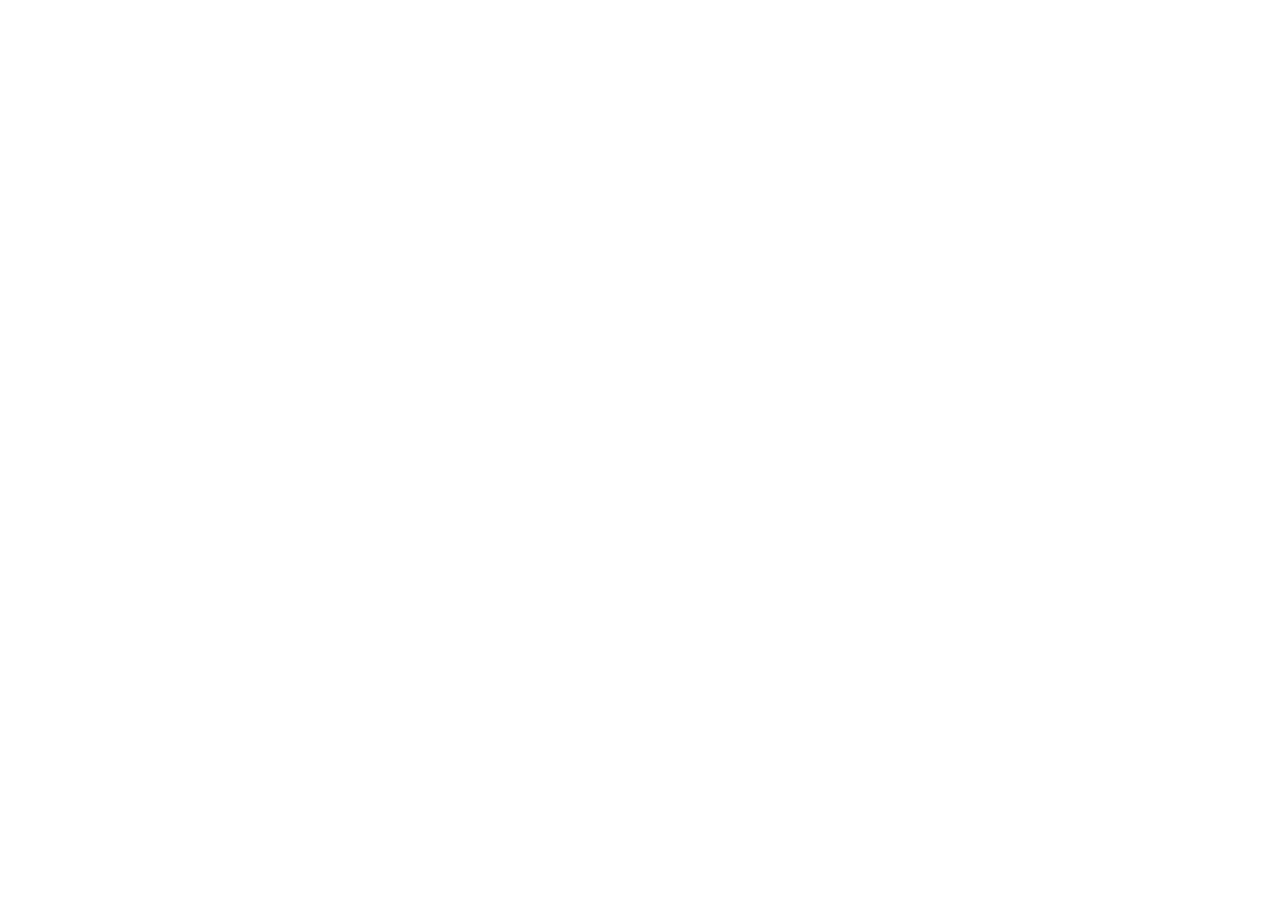
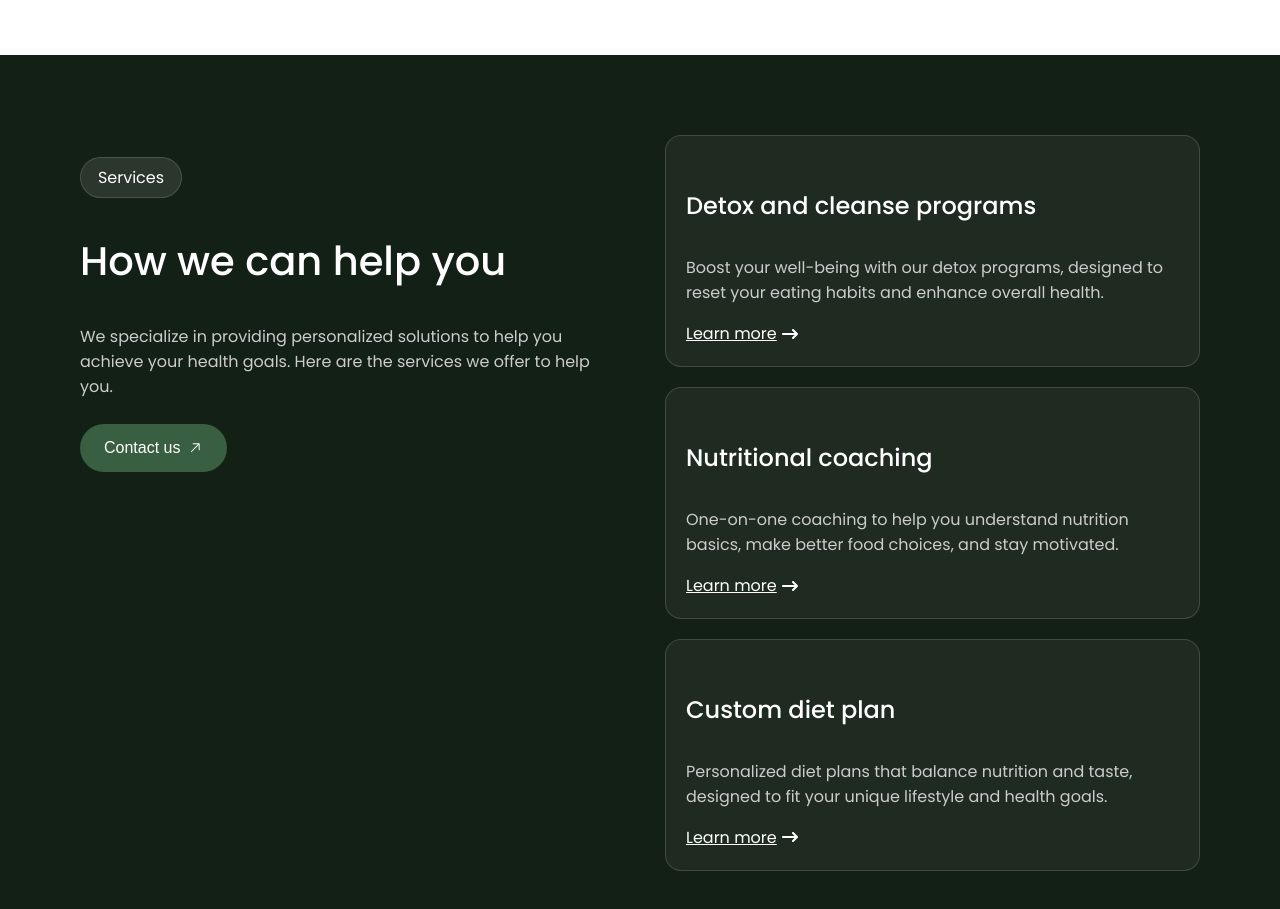
Before and after one commit to MarijaBute/vitalize-site, a React (Create React App) app: page / in a window 1280 px wide. Shown: the part 1740-2649 px from the top of the page. Before the commit the page ends 1795 px from the top, so only its background shows below. Built offline with nearby package versions, Linux system fonts and the light colour scheme.

Commit message:
Services section added

```diff
--- a/src/components/Home/Home.jsx
+++ b/src/components/Home/Home.jsx
@@ -2,6 +2,7 @@
 import { GoArrowUpRight } from "react-icons/go";
 import Counter from './components/Counter/Counter';
 import HomeAbout from './components/HomeAbout/HomeAbout';
+import HomeServices from './components/HomeServices/HomeServices';
 
 export default function Home() {
     return (
@@ -33,6 +34,7 @@
 
         <Counter />
         <HomeAbout />
+        <HomeServices />
 
         </>
     )
--- a/src/components/Home/components/HomeServices/HomeServices.jsx
+++ b/src/components/Home/components/HomeServices/HomeServices.jsx
@@ -1,15 +1,42 @@
 import './homeservices.css';
+import { GoArrowUpRight } from "react-icons/go";
+import { FaArrowRightLong } from "react-icons/fa6";
 
 export default function HomeServices() {
     return(
         <div className="home-services">
             <div className="home-services-wrapper">
                 <div className="home-services-left">
-
+                    <h4 className="services-subheading">Services</h4>
+                    <h2 className="services-heading">How we can help you</h2>
+                    <p className="services-paragraph">We specialize in providing personalized solutions to help you achieve your health goals. Here are the services we offer to help you.</p>
+                    <div className="services-button">
+                        <button className="services-btn">Contact us <GoArrowUpRight /></button>
+                    </div>
                 </div>
 
                 <div className="home-services-right">
+                    <div className="service-cards">
 
+                        <div className="service-card">
+                            <h4 className="service-heading">Detox and cleanse programs</h4>
+                            <p className="service-paragraph">Boost your well-being with our detox programs, designed to reset your eating habits and enhance overall health.</p>
+                            <a href="" className="service-link">Learn more <FaArrowRightLong /></a>
+                        </div>
+
+                        <div className="service-card">
+                            <h4 className="service-heading">Nutritional coaching</h4>
+                            <p className="service-paragraph">One-on-one coaching to help you understand nutrition basics, make better food choices, and stay motivated.</p>
+                            <a href="" className="service-link">Learn more <FaArrowRightLong /></a>
+                        </div>
+
+                        <div className="service-card">
+                            <h4 className="service-heading">Custom diet plan</h4>
+                            <p className="service-paragraph">Personalized diet plans that balance nutrition and taste, designed to fit your unique lifestyle and health goals.</p>
+                            <a href="" className="service-link">Learn more <FaArrowRightLong /></a>
+                        </div>
+
+                    </div>
                 </div>
             </div>
         </div>
--- a/src/components/Home/components/HomeServices/homeservices.css
+++ b/src/components/Home/components/HomeServices/homeservices.css
@@ -2,3 +2,90 @@
     padding: 80px;
     background-color: #132016;
 }
+
+.home-services-wrapper{
+    display: flex;
+    justify-content: center;
+    gap: 50px;
+}
+
+.home-services-left,
+.home-services-right{
+    width: 50%;
+}
+
+.services-subheading{
+    background-color: rgba(255, 255, 255, 0.1);
+    padding: 7px 15px;
+    border-radius: 50px;
+    max-width: 70px;
+    color: #ffffff;
+    font-size: 16px;
+    font-weight: 400;
+    border: 1px solid rgba(255, 255, 255, 0.15);
+    display: flex;
+    justify-content: center;
+    align-items: center;
+}
+
+.services-heading{
+    font-size: 40px;
+    color: #ffffff;
+    font-weight: 500;
+}
+
+.services-paragraph{
+    color: rgb(204, 204, 204);
+}
+
+.services-button{
+    margin-top: 25px;
+}
+
+.services-btn{
+    background-color: #395f42;
+    padding: 15px 24px;
+    border: none;
+    border-radius: 50px;
+    color: #ffffff;
+    font-size: 16px;
+    font-weight: 500;
+    display: flex;
+    align-items: center;
+    justify-content: center;
+    gap: 7px;
+}
+
+.service-cards{
+    display: flex;
+    flex-direction: column !important;
+    gap: 20px;
+}
+
+.service-card{
+    padding: 20px;
+    background-color: rgba(255, 255, 255, 0.05);
+    border: 1px solid rgba(255, 255, 255, 0.15);
+    border-radius: 16px;
+}
+
+.service-heading{
+    font-size: 24px;
+    color: #ffffff;
+    font-weight: 500;
+}
+
+.service-paragraph{
+    font-size: 16px;
+    color: #cccccc;
+    font-weight: 400;
+}
+
+.service-link{
+    color: #ffffff;
+    font-size: 16px;
+    font-weight: 400;
+    display: flex;
+    align-items: center;
+    gap: 5px;
+}
```
